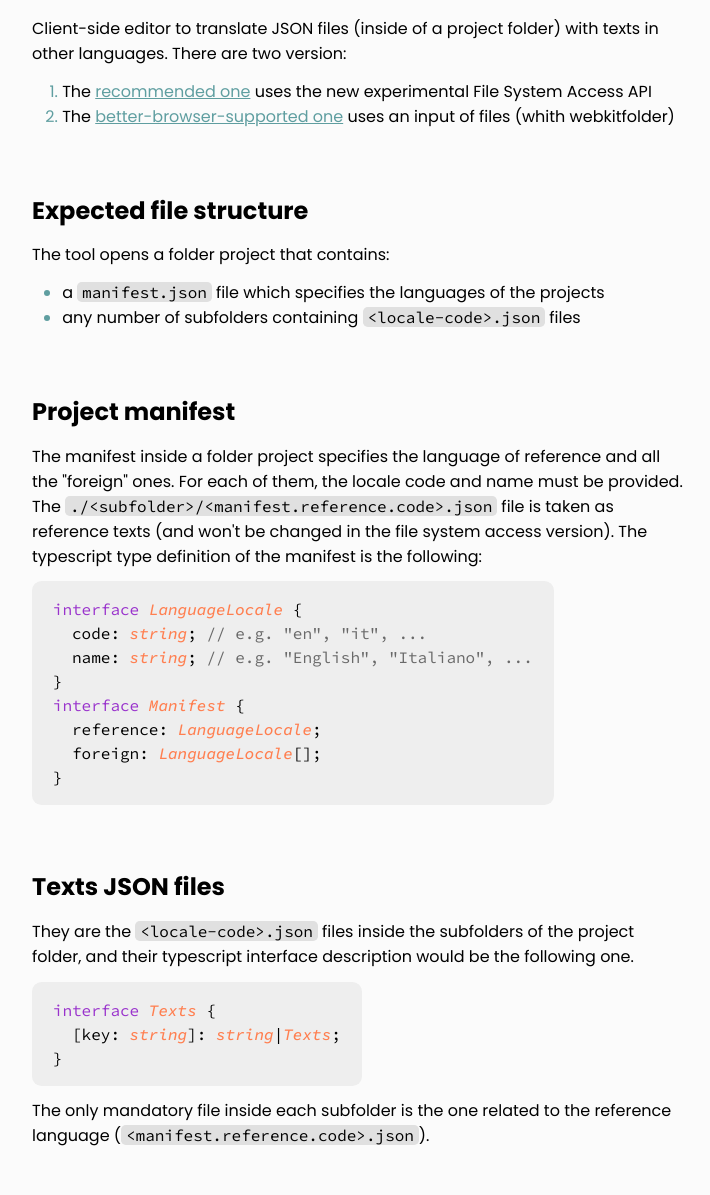
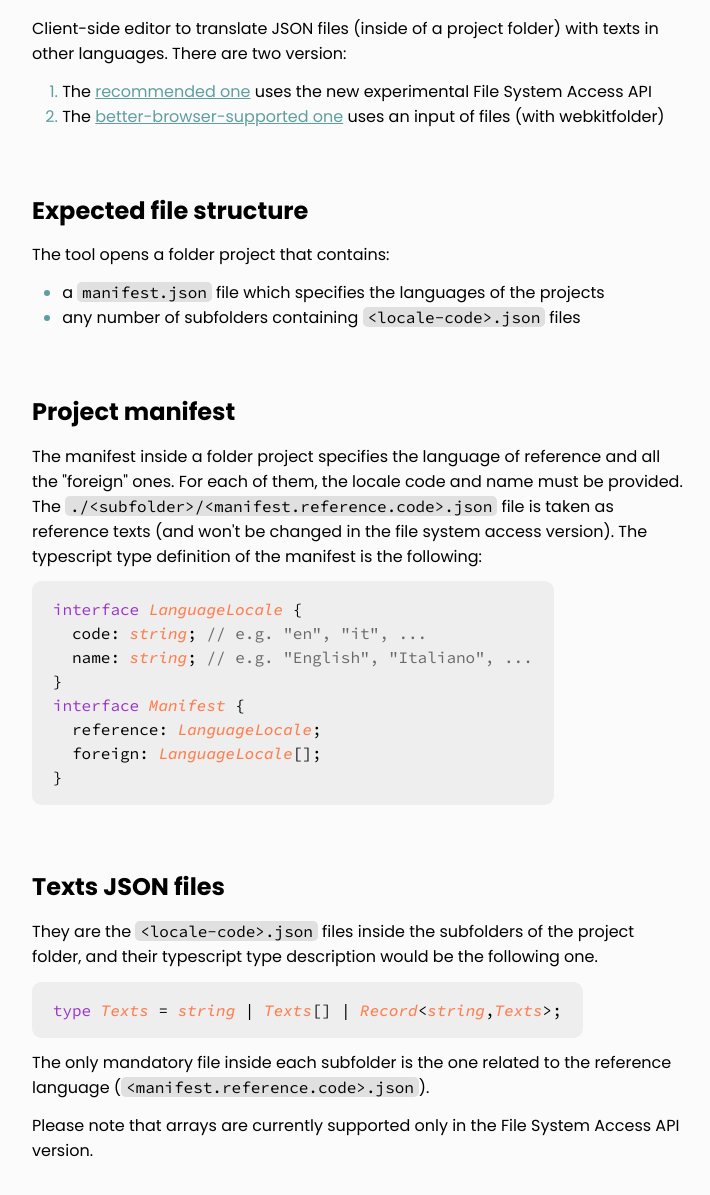
Before and after one commit to Fedesky25/json-translation-tool, a plain HTML site: page index.html in a window 1280 px wide. Shown: the part 83-1278 px from the top of the page, without its empty margins (0-710 px from the left). Drawn offline with Linux system fonts and the light colour scheme.

Commit message:
doc: array support

```diff
--- a/index.html
+++ b/index.html
@@ -57,7 +57,7 @@
     <p>Client-side editor to translate JSON files (inside of a project folder) with texts in other languages. There are two version:</p>
     <ol>
         <li>The <a href="./file-system-access/index.html">recommended one</a> uses the new experimental File System Access API</li>
-        <li>The <a href="./input-file/index.html">better-browser-supported one</a> uses an input of files (whith webkitfolder)</li>
+        <li>The <a href="./input-file/index.html">better-browser-supported one</a> uses an input of files (with webkitfolder)</li>
     </ol>
 
     <section aria-labelledby="file-structure">
@@ -70,7 +70,7 @@
     </section>
     <section aria-labelledby="manifest">
         <h2 id="manifest">Project manifest</h2>
-        <p>The manifest inside a folder project specifies the language of reference and all the "foreign" ones. For each of them, the locale code and name must be provided. The <span class="filename">./&lt;subfolder&gt;/&lt;manifest.reference.code&gt;.json</span> file is taken as reference texts (and won't be changed in the file system access version). The typescript type definition of the manifest is the following:</p>
+        <p>The manifest inside a folder project specifies the language of reference and all the "foreign" ones. For each of them, the locale code and name must be provided. The <span class="filename">./&lt;subfolder&gt;/<wbr>&lt;manifest.reference.code&gt;.json</span> file is taken as reference texts (and won't be changed in the file system access version). The typescript type definition of the manifest is the following:</p>
         <code>
             <span class="keyword">interface</span> <span class="type">LanguageLocale</span> {<br>
             &nbsp;&nbsp;code: <span class="type">string</span>; <span class="comment">// e.g. "en", "it", ...</span><br>
@@ -84,13 +84,15 @@
     </section>
     <section aria-labelledby="texts">
         <h2 id="texts">Texts JSON files</h2>
-        <p>They are the <span class="filename">&lt;locale-code&gt;.json</span> files inside the subfolders of the project folder, and their typescript interface description would be the following one.</p>
+        <p>They are the <span class="filename">&lt;locale-code&gt;.json</span> files inside the subfolders of the project folder, and their typescript type description would be the following one.</p>
         <code>
-            <span class="keyword">interface</span> <span class="type">Texts</span> {<br>
+            <span class="keyword">type</span> <span class="type">Texts</span> = <span class="type">string</span> | <span class="type">Texts</span>[] | <span class="type">Record</span>&lt;<span class="type">string</span>,<span class="type">Texts</span>&gt;;<br>
+            <!-- <span class="keyword">interface</span> <span class="type">Texts</span> {<br>
             &nbsp;&nbsp;[key: <span class="type">string</span>]: <span class="type">string</span>|<span class="type">Texts</span>;<br>
-            }
+            }  -->
         </code>
         <p>The only mandatory file inside each subfolder is the one related to the reference language (<span class="filename">&lt;manifest.reference.code&gt;.json</span>).</p>
+        <p>Please note that arrays are currently supported only in the File System Access API version.</p>
     </section>
 </body>
 </html>
```
Also changed, not shown: 1 other file.
